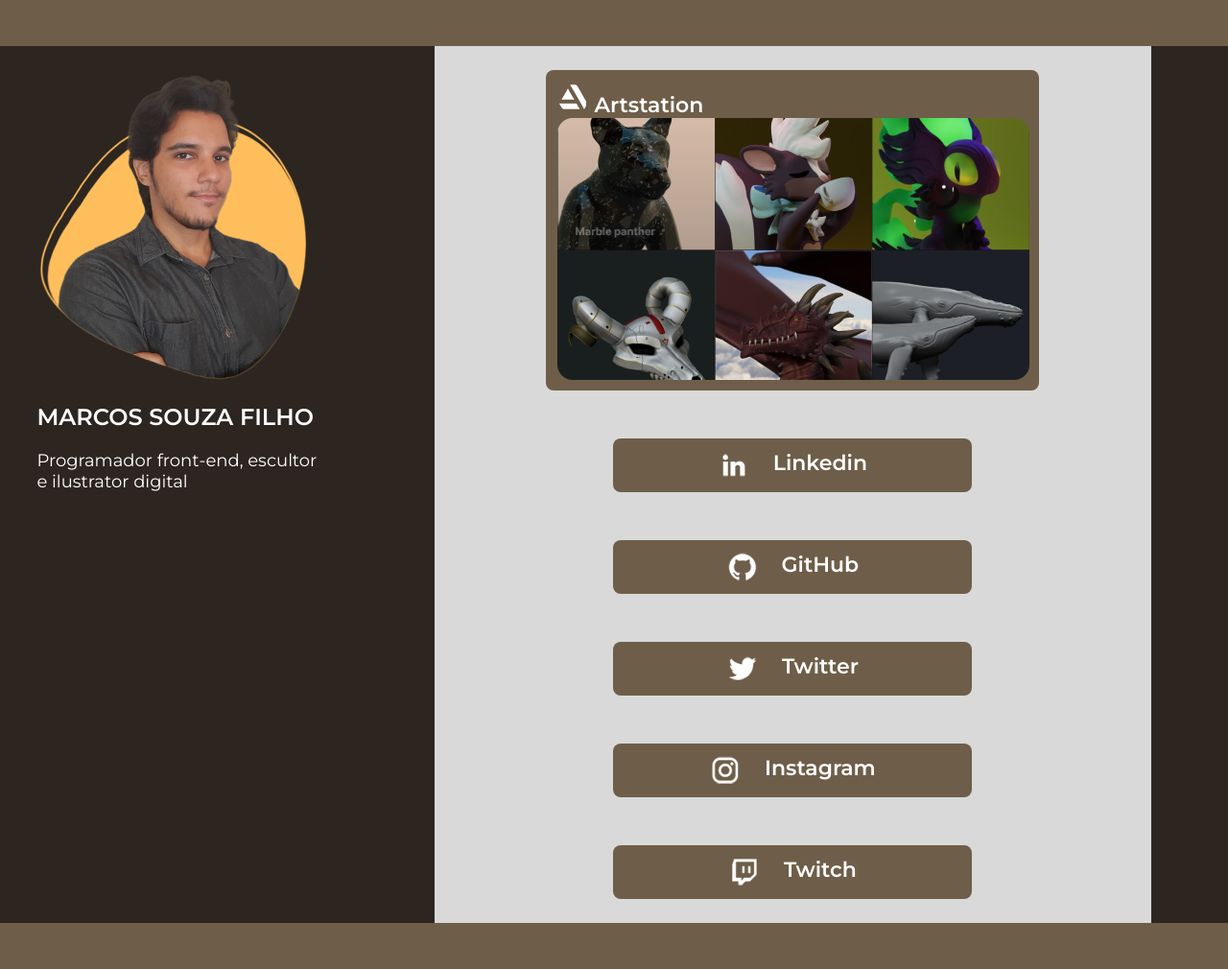
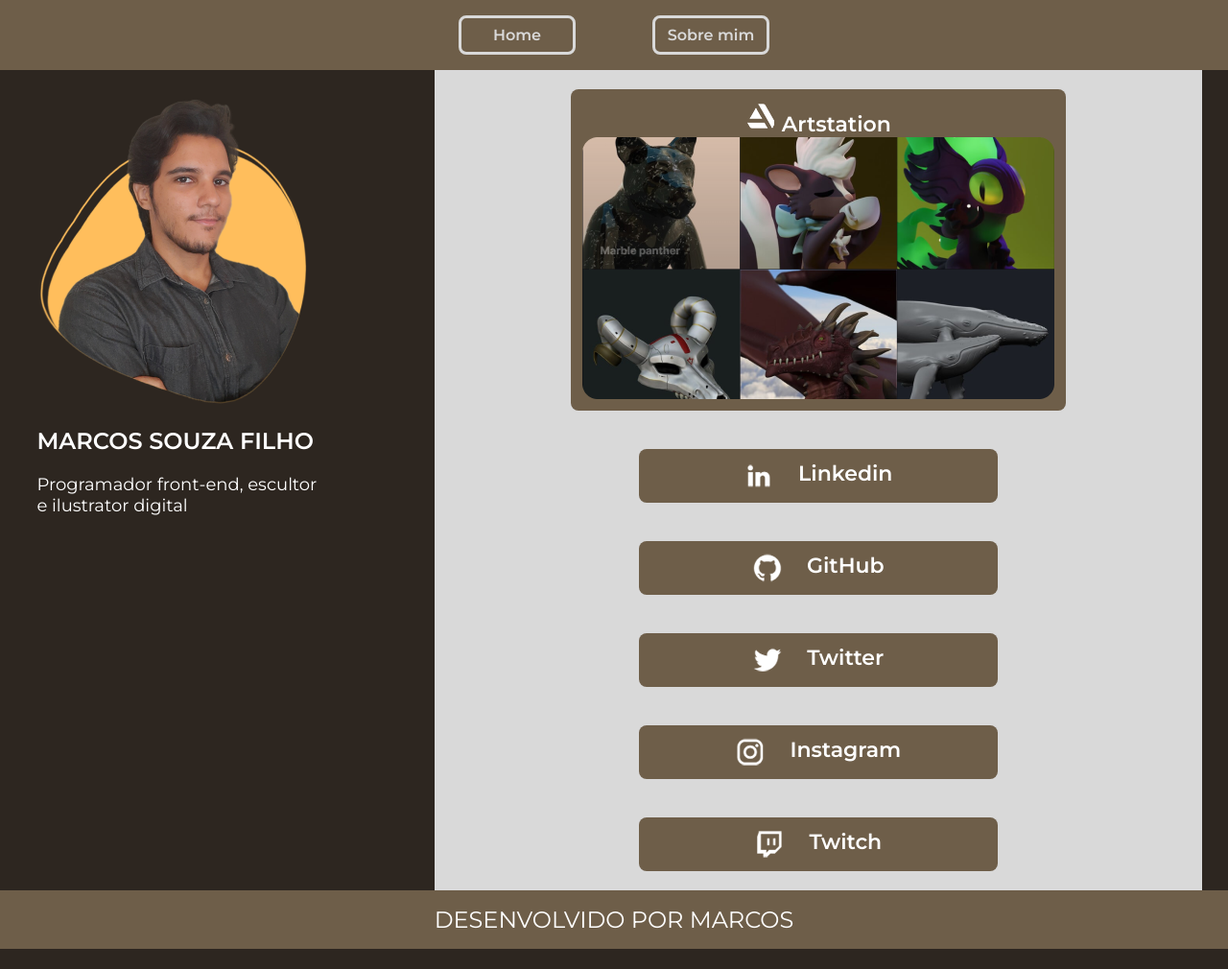
Before and after one commit to Mardevoon/Estudo_pratico, a plain HTML site: page index.html in a window 1280 px wide. Shown: the whole page at 96% size. After the commit the page ends 989 px from the top, so only its background shows below. Drawn offline with Linux system fonts and the light colour scheme.

Commit message:
Criação de nova página. Erro localizado

```diff
--- a/index.html
+++ b/index.html
@@ -8,50 +8,50 @@
     <link rel="stylesheet" href="style.css">
 </head>
 <body>
-    <header></header>
-
+    <header class = cabecalho>
+        <nav class="cabecalho_menu">
+            <a class="cabecalho_menu_link" href="index.html">Home</a>
+            <a class="cabecalho_menu_link" href="sobre_mim.html">Sobre mim</a>
+        </nav>
+    </header>
     <main class="index">
         <section class="index_conteudo">
             <img src="./assets/foto-de-perfil.png" alt="Foto de perfil">
-            <h1 class="index_titulo">MARCOS SOUZA FILHO</h1>
-            <p class="index_subtitulo">Programador  front-end, escultor e ilustrator digital</p>
+            <h1 class="index_conteudo_titulo">MARCOS SOUZA FILHO</h1>
+            <p class="index_conteudo_subtitulo">Programador  front-end, escultor e ilustrator digital</p>
         </section>
-
         <div class="index_botoes">
-            <a href="https://martistoon.artstation.com/" class="index_botao_2" target="_blank">
-                <img src="./assets/Artstation.png" alt="Logo Artstation">
+            <a href="https://martistoon.artstation.com/" class="index_botao_portfolio" target="_blank">
+                <section>
+                    <img src="./assets/Artstation.png" alt="Logo Artstation">
                 Artstation
+                </section>
                 <img src="./assets/portfolio.png" alt="Foto do portfolio">
             </a>
-
             <a href="https://www.linkedin.com/in/marcos-roberto-de-souza-filho-78a0b3246/"  class="index_botao" target="_blank">
                 <img src="./assets/Linkerdin.png" alt="Logo linkedin">
                 Linkedin
             </a>
-
             <a href="https://github.com/Martistoon"  class="index_botao" target="_blank">
                 <img src="./assets/GitHub.png" alt="Logo GitHub">
                 GitHub
             </a>
-
             <a href="https://twitter.com/Martistoon"  class="index_botao" target="_blank">
                 <img src="./assets/Twitter.png" alt="Logo Twitter">
                 Twitter
             </a>
-
             <a href="https://www.instagram.com/marcos_nautilus/"  class="index_botao" target="_blank">
                 <img src="./assets/Instagram.png" alt="Logo Instagram">
                 Instagram
             </a>
-
             <a href="https://www.twitch.tv/"  class="index_botao" target="_blank">
                 <img src="./assets/Twitch.png" alt="Logo Twitch">
                 Twitch
             </a>
         </div>
-        <section></section>
     </main>
-
-    <footer></footer>
+    <footer class="rodape">
+        <p>DESENVOLVIDO POR MARCOS</p>
+    </footer>
 </body>
 </html>
--- a/style.css
+++ b/style.css
@@ -1,30 +1,47 @@
-@import url('https://fonts.googleapis.com/css2?family=Krona+One&display=swap');
 @import url('https://fonts.googleapis.com/css2?family=Montserrat:wght@400;600&display=swap');
+
+:root{
+    --cor-primaria: #2D2620;
+    --cor-segundaria: #ffffff;
+    --cor-terciaria: #6E5E49;
+    --cor-quaternaria: #D9D9D9;
+    --fonte-primaria: "Montserrat", sans-serif;
+}
 
 *{
     margin: 0;
     padding: 0;
 }
 
-header{
-    height: 6vh;
+body{
     box-sizing: border-box;
-    background-color: #6E5E49;
-    color: white;
+    background-color: var(--cor-primaria);
+    color: var(--cor-segundaria);
 }
 
-body{
-    height: 100vh;
-    box-sizing: border-box;
-    background-color: #2D2620;
-    color:white;
+.cabecalho{
+    color: var(--cor-segundaria);
+    background-color: var(--cor-terciaria);
+    padding: 16px;
+    text-align: center;
 }
 
-footer{
-    height:6vh;
-    box-sizing: border-box;
-    background-color: #6E5E49;
-    color: white;
+.cabecalho_menu{
+    display: flex;
+    justify-content: center;
+    gap: 80px;
+}
+
+.cabecalho_menu_link{
+    width: 100px;
+    padding: 8px;
+    border-radius: 8px;
+    border:solid;
+    font-size: 16px;
+    color: var(--cor-quaternaria);
+    font-family: var(--fonte-primaria);
+    font-weight: 600;
+    text-decoration: none;
 }
 
 .index{
@@ -34,71 +51,82 @@
 }
 
 .index_conteudo{
-    margin: 2% 3%;
+    padding: 2% 3%;
     width:296px;
     display: flex;
     flex-direction: column;
     gap: 20px;
 }
 
-.index_titulo{
+.index_conteudo_titulo{
     font-size: 24px;
-    font-family: "Montserrat", sans-serif;
+    font-family: var(--fonte-primaria);
 }
 
-.index_subtitulo{
+.index_conteudo_subtitulo{
     font-size: 18px;
-    font-family: "Montserrat", sans-serif;
+    font-family: var(--fonte-primaria);;
 }
 
 .index_botoes{
-    background-color: #D9D9D9;
+    background-color: var(--cor-quaternaria);
     width: 100vh;
     display: flex;
     align-items: center;
     flex-direction: column;
 }
 
-.index_botao_2{
-    margin: 25px;
-    display: table-column;
-    justify-content: center;
-    gap: 25px;
-
-    background-color: #6E5E49;
-    width: 490px;
-    height: 310px;
+.index_botao_portfolio{
+    margin: 20px;
+    display: flex;
+    flex-direction: column;
+    align-items: center;
+    background-color: var(--cor-terciaria);
+    padding: 12px;
     border-radius: 8px;
-
     font-size: 22px;
+    font-family: "Montserrat", sans-serif;
     font-weight: 600;
-    padding: 12px;
+    color: var(--cor-segundaria);
     text-decoration: none;
-    color: white;
-    font-family: "Montserrat", sans-serif;
 }
 
 .index_botao{
-    margin: 25px;
+    margin: 20px;
     display: flex;
     justify-content: center;
     gap: 25px;
-    background-color: #6E5E49;
+    background-color: var(--cor-terciaria);
     width: 350px;
+    padding: 12px;
     border-radius: 8px;
     font-size: 22px;
+    font-family: "Montserrat", sans-serif;
     font-weight: 600;
-    padding: 12px;
+    color: var(--cor-segundaria);
     text-decoration: none;
-    color: white;
-    font-family: "Montserrat", sans-serif;
 }
 
-.index_botao_2:hover{
-    background-color: #2D2620;
-    transform: scale(1.04);
+.rodape{
+    color: var(--cor-segundaria);
+    background-color: var(--cor-terciaria);
+    padding: 16px;
+    text-align: center;
+    font-size: 24px;
+    font-family: "Montserrat", sans-serif;
+    font-weight: 400;
+}
+
+.index_botao_portfolio:hover{
+    background-color: var(--cor-primaria);
+    transform: scale(1.01);
 }
 .index_botao:hover{
-    background-color: #2D2620;
-    transform: scale(1.04);
+    background-color: var(--cor-primaria);
+    transform: scale(1.01);
 }
+
+.cabecalho_menu_link:hover{
+    background-color: var(--cor-segundaria);
+    color: var(--cor-terciaria);
+}
```
Also changed, not shown: sobre_mim.html (added, +39 -0 lines).
